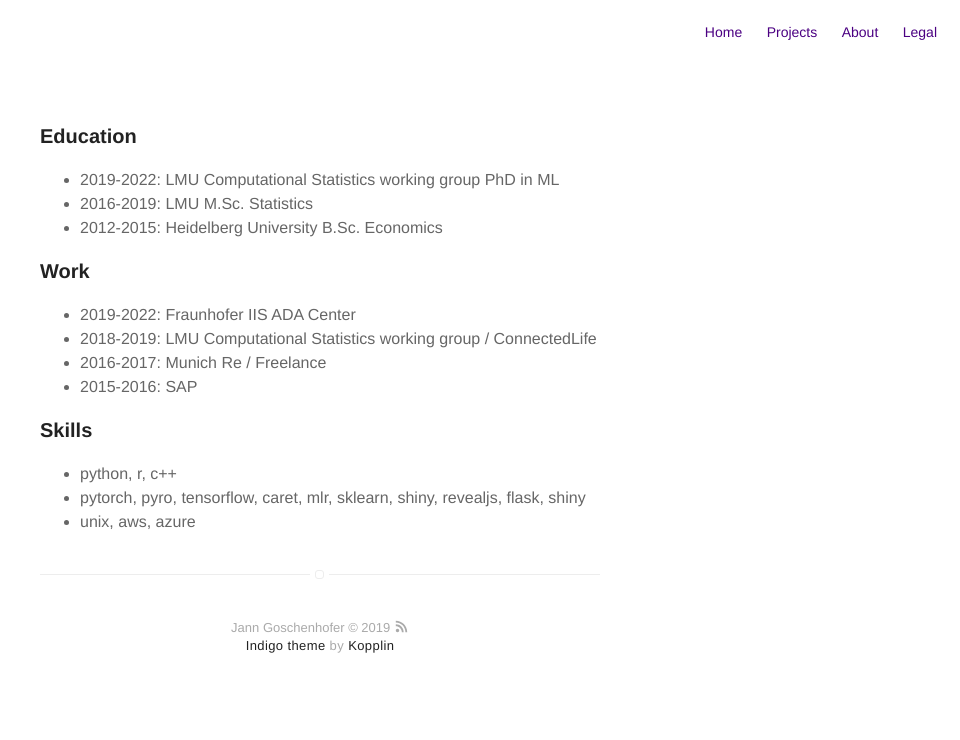
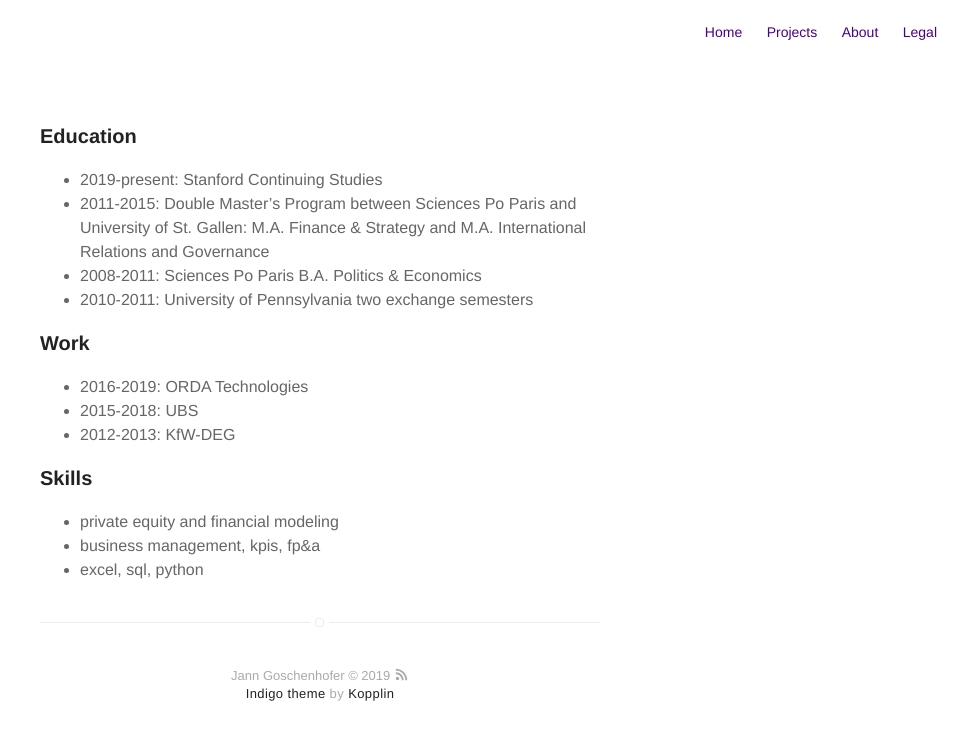
Before and after one commit to antonschneider90/antonschneider90.github.io, a Jekyll site: the page built from resume.md, in a window 1280 px wide. Shown: the top 740 px of the page, without its empty margins (320-1280 px from the left). Built offline with Jekyll 4.4.1, drawn with Linux system fonts in a browser that asks for light colours.

Commit message:
Update resume.md

```diff
--- a/resume.md
+++ b/resume.md
@@ -5,18 +5,19 @@ layout: page
 
 ### Education
 
-* 2019-2022: LMU Computational Statistics working group PhD in ML
-* 2016-2019: LMU M.Sc. Statistics
-* 2012-2015: Heidelberg University B.Sc. Economics
+* 2019-present: Stanford Continuing Studies
+* 2011-2015: Double Master's Program between Sciences Po Paris and University of St. Gallen: M.A. Finance & Strategy and M.A. International Relations and Governance
+* 2008-2011: Sciences Po Paris B.A. Politics & Economics
+* 2010-2011: University of Pennsylvania two exchange semesters
 
 ### Work
 
-* 2019-2022: Fraunhofer IIS ADA Center
-* 2018-2019: LMU Computational Statistics working group / ConnectedLife
-* 2016-2017: Munich Re / Freelance
-* 2015-2016: SAP
+* 2016-2019: ORDA Technologies
+* 2015-2018: UBS
+* 2012-2013: KfW-DEG
 
 ### Skills
-* python, r, c++
-* pytorch, pyro, tensorflow, caret, mlr, sklearn, shiny, revealjs, flask, shiny
-* unix, aws, azure
+
+* private equity and financial modeling
+* business management, kpis, fp&a
+* excel, sql, python
```
